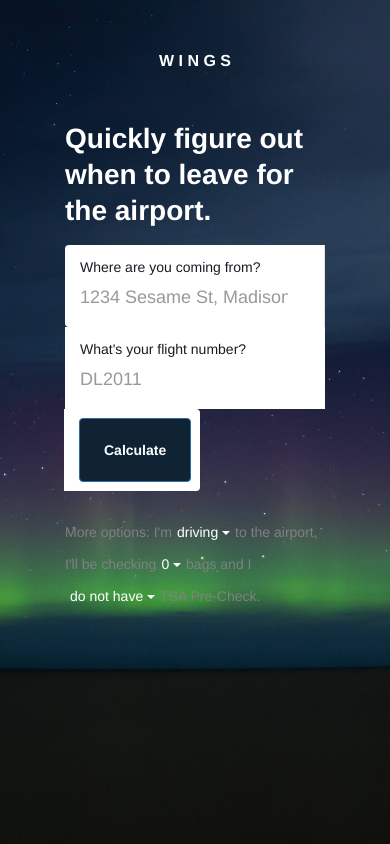
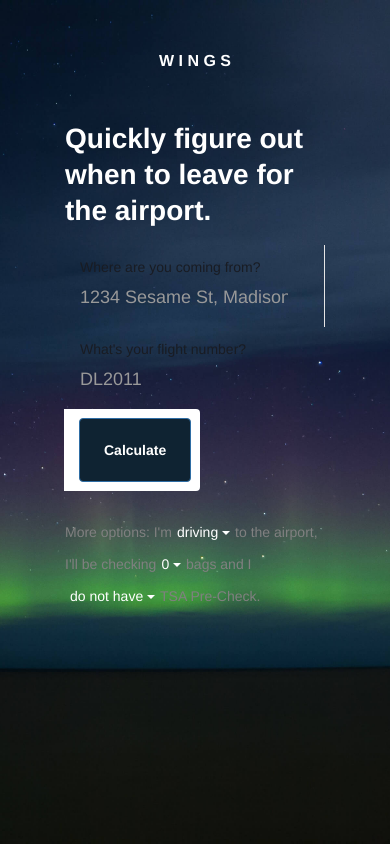
Before and after one commit to hwangm/Wings, a Node server app: page / in a window 390 px wide. Run offline with Node 20, Linux system fonts and the light colour scheme; style sheets or scripts are compiled from the project's sources; some libraries are stand-ins or nearby versions.

Commit message:
Testing responsive changes

```diff
--- a/public/stylesheets/style.styl
+++ b/public/stylesheets/style.styl
@@ -148,3 +148,14 @@ span.filter-option.pull-left
 #ui-id-1
   width: 300px
   font-size: 14px
+
+/*
+* Media queries
+*/
+
+@media (max-width: 992px)
+  .nested-group div, .nested-group input
+    background-color: transparent
+    border: none
+    box-shadow: none
+    color: white
```
